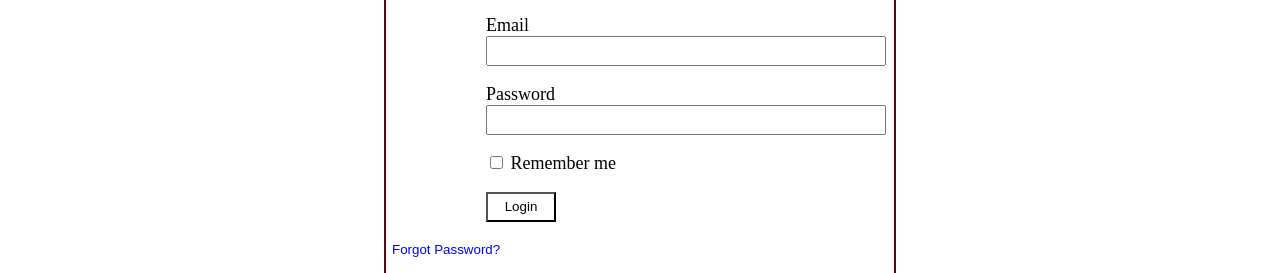
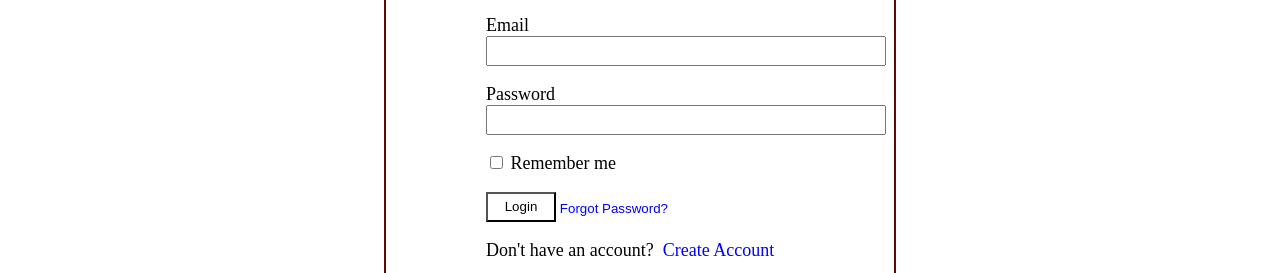
Before and after one commit to azooz2005/roseflowerboutque, a plain HTML site: page log.html in a window 1280 px wide. Shown: the part 276-549 px from the top of the page. Drawn offline with Linux system fonts and the light colour scheme.

Commit message:
Add files via upload

```diff
--- a/Login/Login css.css
+++ b/Login/Login css.css
@@ -60,6 +60,9 @@ a{
     border-style: none;
     background-color: white;
     color: blue;
+    float: right;
+    margin-right: 220px;
+    margin-top: -40px;
 }
 .emailtext2{
     margin-right: 190px;
```
